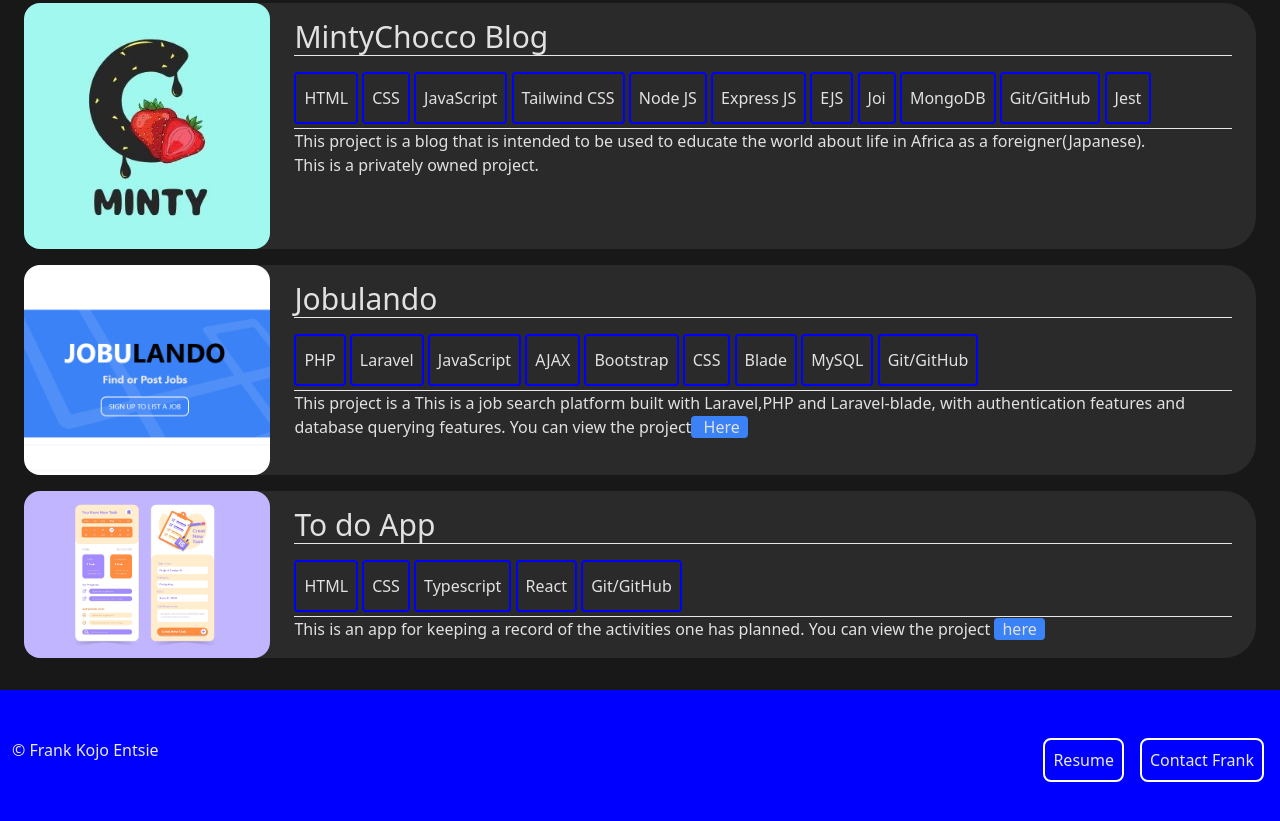
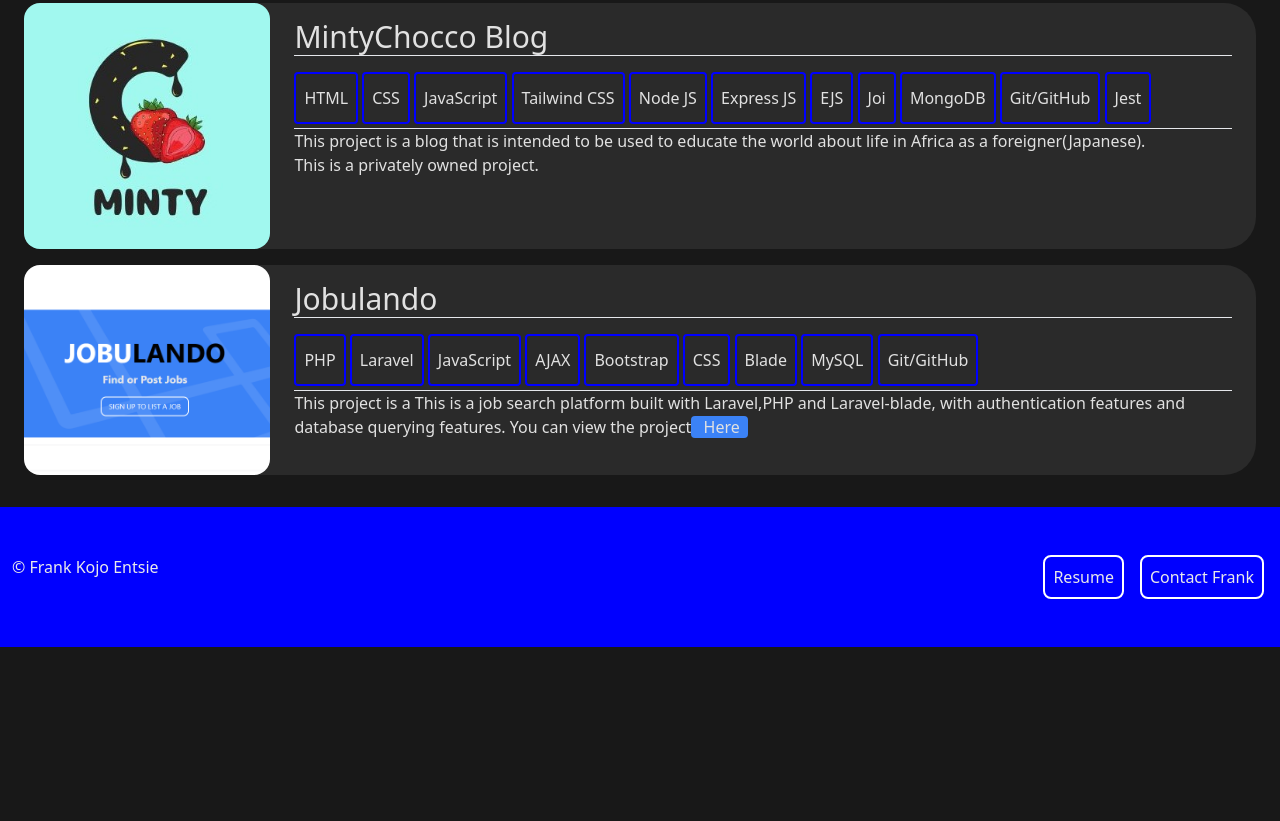
Before and after one commit to gaijin-developer/gaijin-developer.github.io, a website: page pages/Projects.html in a window 1280 px wide. Shown: the part 401-1222 px from the top of the page. After the commit the page ends 1048 px from the top, so only its background shows below. Drawn offline with Linux system fonts and the light colour scheme.

Commit message:
change the projects layout

```diff
--- a/pages/Projects.html
+++ b/pages/Projects.html
@@ -183,30 +183,6 @@
         </div>
       </div>
 
-        <div class="projectChild">
-          <div class="project-imagecontainer">
-            <img class="project-image" src="/public/photos/TodoApp.jpg" alt=" To do app logo" />
-          </div>
-
-          <div class="project-info">
-            <h2 class="projectName">To do App</h2>
-            <hr />
-            <div class="techStack">
-              <span> HTML </span>
-              <span> CSS </span>
-              <span> Typescript</span>
-              <span> React </span>
-              <span> Git/GitHub </span>
-            </div>
-            <hr />
-            <div class="projectParagraphs">
-              <p>
-                This is an app for keeping a record of the activities one has planned. You can view the project <a href="https://todo-jwv020ud7-gaijin-developer.vercel.app/" class="link bg-blue-500 px-2 rounded" target="_blank">here</a>
-              </p>
-            </div>
-          </div>
-        </div>
-
     </div>
   </div>
 
```
Also changed, not shown: 1 other file.
